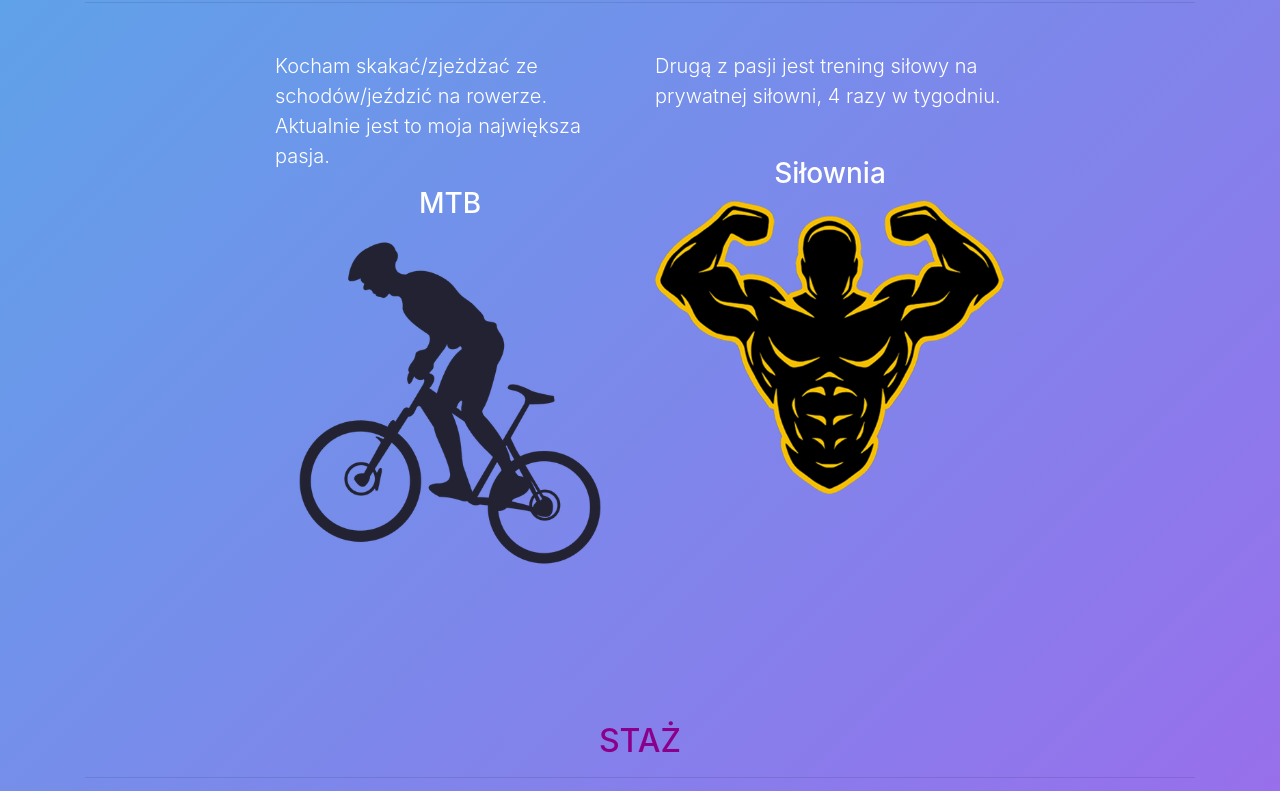
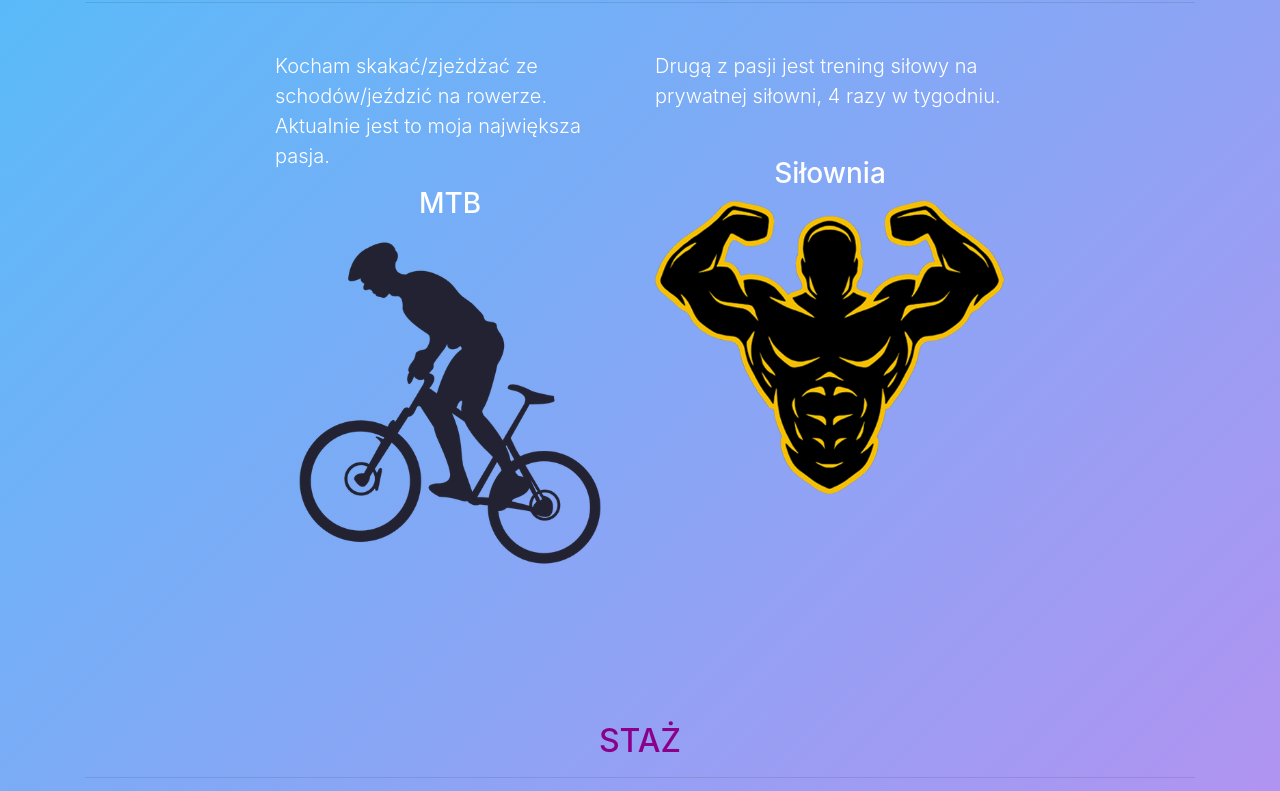
Before and after one commit to Yordii01/portfolioo, a plain HTML site: page index.html in a window 1280 px wide. Shown: the part 589-1380 px from the top of the page. Drawn offline with Linux system fonts and the light colour scheme.

Commit message:
Update style.css

```diff
--- a/style.css
+++ b/style.css
@@ -3,7 +3,7 @@ body{
     padding: 0;
     background-color: #fff;
 	color: #fff;
-	background: linear-gradient(-45deg, rgb(154, 109, 236), rgb(154, 109, 236), rgb(49, 204, 231), rgb(49, 204, 231));
+	background: linear-gradient(-45deg, rgb(180, 146, 241), rgb(180, 146, 241), rgb(18, 219, 255), rgb(18, 219, 255));
 	background-size: 400% 400%;
 	-webkit-animation: Gradient 15s linear infinite;
 	-moz-animation: Gradient 15s linear infinite;
```
